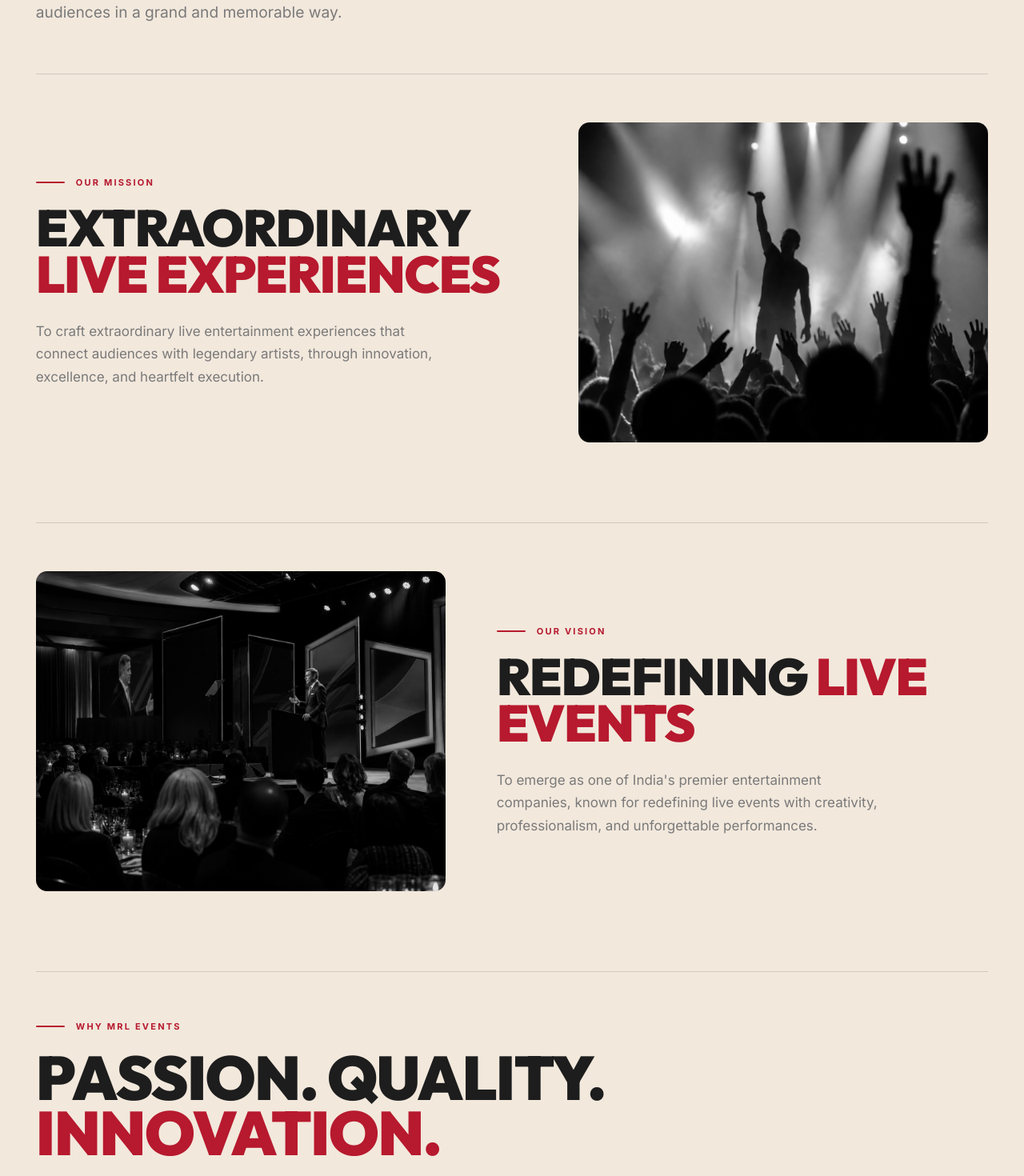
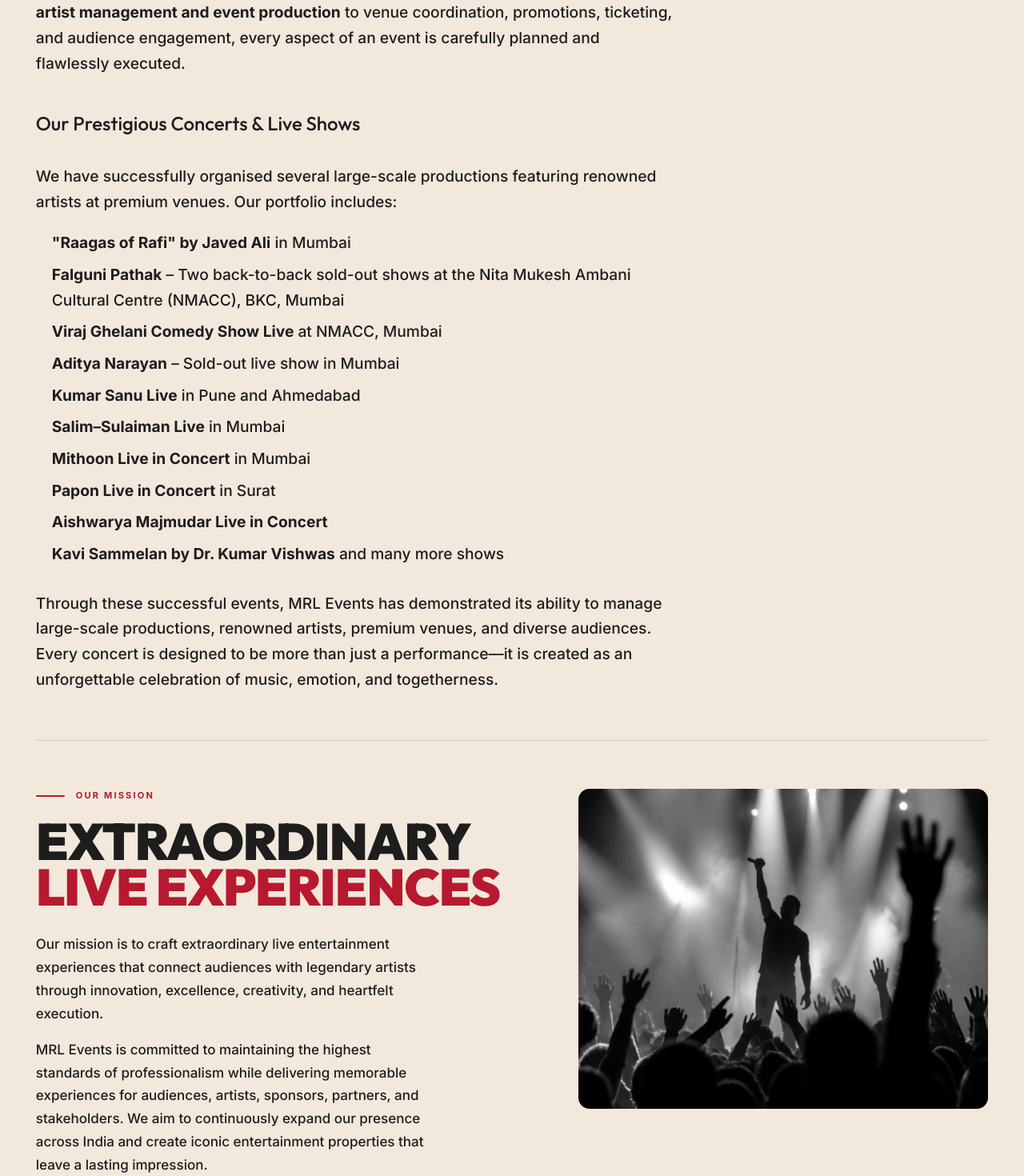
Before and after one commit to rameezwangde/mrl-events, a React (Vite) app: page /about in a window 1280 px wide. Shown: the part 540-2010 px from the top of the page at 80% size. Built offline with nearby package versions, Linux system fonts and the light colour scheme.

Commit message:
feat: add AboutPage component with company information and core values

```diff
--- a/src/pages/AboutPage.jsx
+++ b/src/pages/AboutPage.jsx
@@ -32,12 +32,31 @@ export default function AboutPage() {
           <h1 style={{ fontFamily: 'var(--display)', fontSize: 'clamp(50px, 8vw, 110px)', fontWeight: '900', lineHeight: '0.9', textTransform: 'uppercase', letterSpacing: '-0.02em', marginBottom: '40px', color: 'var(--charcoal)' }}>
             ABOUT MRL <span style={{ color: 'var(--red)' }}>EVENTS</span>
           </h1>
-          <div style={{ maxWidth: '700px', display: 'flex', flexDirection: 'column', gap: '20px', color: 'var(--charcoal-muted)', fontSize: 'clamp(17px, 1.5vw, 20px)', fontWeight: '400', lineHeight: '1.65' }}>
+          <div className="seo-content" style={{ maxWidth: '800px', display: 'flex', flexDirection: 'column', gap: '20px', color: 'var(--charcoal)', fontSize: 'clamp(17px, 1.5vw, 20px)', fontWeight: '500', lineHeight: '1.65' }}>
             <p style={{ margin: 0 }}>
-              MRL Events is a vibrant and rapidly growing entertainment and event management company, founded in 2023 by Mr. Laxaman Patel and Mr. Ramesh Mor. Since its inception, the company has established itself as a trusted name in the industry by curating and executing high-quality musical events across India.
+              <strong>MRL Events</strong> is a vibrant and rapidly growing <strong>entertainment and event management company</strong> founded in 2023 by Mr. Laxaman Patel and Mr. Ramesh Mor. Since our inception, we have established ourselves as a trusted name in the Indian entertainment industry by conceptualising, organising, and executing high-quality <strong>musical concerts and live experiences</strong> across India.
             </p>
             <p style={{ margin: 0 }}>
-              With a passion for delivering exceptional live experiences, MRL Events focuses on bringing legendary artists and unforgettable performances to audiences in a grand and memorable way.
+              Driven by creativity, passion, and professional excellence, MRL Events specialises in bringing legendary artists and celebrated performers closer to their audiences. From <strong>artist management and event production</strong> to venue coordination, promotions, ticketing, and audience engagement, every aspect of an event is carefully planned and flawlessly executed.
+            </p>
+            <h2 style={{ fontSize: '24px', fontFamily: 'var(--display)', color: 'var(--charcoal)', marginTop: '20px', marginBottom: '10px' }}>Our Prestigious Concerts & Live Shows</h2>
+            <p style={{ margin: 0 }}>
+              We have successfully organised several large-scale productions featuring renowned artists at premium venues. Our portfolio includes:
+            </p>
+            <ul style={{ paddingLeft: '20px', display: 'flex', flexDirection: 'column', gap: '8px' }}>
+              <li><strong>"Raagas of Rafi" by Javed Ali</strong> in Mumbai</li>
+              <li><strong>Falguni Pathak</strong> – Two back-to-back sold-out shows at the Nita Mukesh Ambani Cultural Centre (NMACC), BKC, Mumbai</li>
+              <li><strong>Viraj Ghelani Comedy Show Live</strong> at NMACC, Mumbai</li>
+              <li><strong>Aditya Narayan</strong> – Sold-out live show in Mumbai</li>
+              <li><strong>Kumar Sanu Live</strong> in Pune and Ahmedabad</li>
+              <li><strong>Salim–Sulaiman Live</strong> in Mumbai</li>
+              <li><strong>Mithoon Live in Concert</strong> in Mumbai</li>
+              <li><strong>Papon Live in Concert</strong> in Surat</li>
+              <li><strong>Aishwarya Majmudar Live in Concert</strong></li>
+              <li><strong>Kavi Sammelan by Dr. Kumar Vishwas</strong> and many more shows</li>
+            </ul>
+            <p style={{ margin: 0, marginTop: '10px' }}>
+              Through these successful events, MRL Events has demonstrated its ability to manage large-scale productions, renowned artists, premium venues, and diverse audiences. Every concert is designed to be more than just a performance—it is created as an unforgettable celebration of music, emotion, and togetherness.
             </p>
           </div>
         </Reveal>
@@ -52,9 +71,14 @@ export default function AboutPage() {
               <h2 style={{ fontFamily: 'var(--display)', fontSize: 'clamp(40px, 5vw, 80px)', fontWeight: '900', lineHeight: '0.9', textTransform: 'uppercase', letterSpacing: '-0.02em', color: 'var(--charcoal)', marginBottom: '28px' }}>
                 EXTRAORDINARY <span style={{ color: 'var(--red)' }}>LIVE EXPERIENCES</span>
               </h2>
-              <p style={{ fontSize: '17px', color: 'var(--charcoal-muted)', lineHeight: '1.7', maxWidth: '500px', margin: 0 }}>
-                To craft extraordinary live entertainment experiences that connect audiences with legendary artists, through innovation, excellence, and heartfelt execution.
-              </p>
+              <div style={{ display: 'flex', flexDirection: 'column', gap: '16px', fontSize: '17px', color: 'var(--charcoal)', fontWeight: '500', lineHeight: '1.7', maxWidth: '500px' }}>
+                <p style={{ margin: 0 }}>
+                  Our mission is to craft extraordinary live entertainment experiences that connect audiences with legendary artists through innovation, excellence, creativity, and heartfelt execution.
+                </p>
+                <p style={{ margin: 0 }}>
+                  MRL Events is committed to maintaining the highest standards of professionalism while delivering memorable experiences for audiences, artists, sponsors, partners, and stakeholders. We aim to continuously expand our presence across India and create iconic entertainment properties that leave a lasting impression.
+                </p>
+              </div>
             </Reveal>
             <Reveal delay={0.2} className="h-full">
               <img
@@ -87,7 +111,7 @@ export default function AboutPage() {
               <h2 style={{ fontFamily: 'var(--display)', fontSize: 'clamp(40px, 5vw, 80px)', fontWeight: '900', lineHeight: '0.9', textTransform: 'uppercase', letterSpacing: '-0.02em', color: 'var(--charcoal)', marginBottom: '28px' }}>
                 REDEFINING <span style={{ color: 'var(--red)' }}>LIVE EVENTS</span>
               </h2>
-              <p style={{ fontSize: '17px', color: 'var(--charcoal-muted)', lineHeight: '1.7', maxWidth: '500px', margin: 0 }}>
+              <p style={{ fontSize: '17px', color: 'var(--charcoal)', fontWeight: '500', lineHeight: '1.7', maxWidth: '500px', margin: 0 }}>
                 To emerge as one of India's premier entertainment companies, known for redefining live events with creativity, professionalism, and unforgettable performances.
               </p>
             </Reveal>
```
